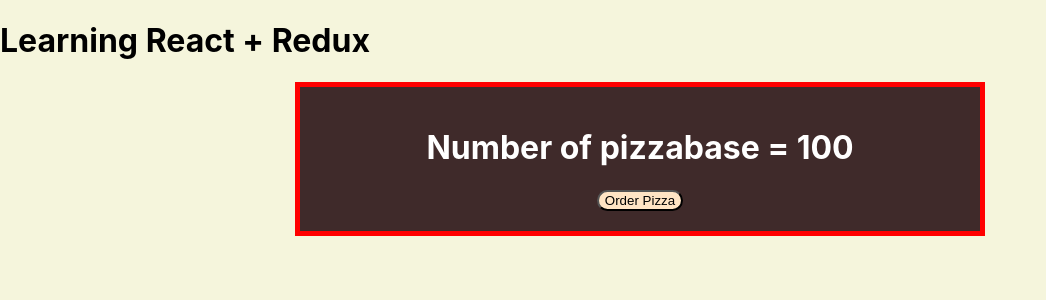
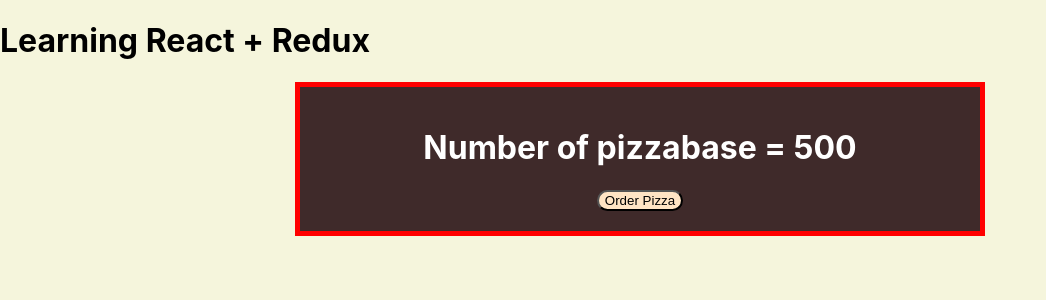
Before and after one commit to DavidOdhiambo1/learning-react-redux, a React (Create React App) app: page / in a window 1280 px wide. Shown: the top 300 px of the page, without its empty margins (0-1046 px from the left). Built offline with nearby package versions, Linux system fonts and the light colour scheme.

Commit message:
added mapStateToProps, mapDispatchToProps, connect

```diff
--- a/src/components/PizzaBox.js
+++ b/src/components/PizzaBox.js
@@ -1,14 +1,30 @@
 import React from 'react';
+import { orderPizza } from './redux/pizza/PizzaActions';
+import {connect} from 'react-redux';
 
 
 
-function PizzaBox() {
+function PizzaBox(props) {
+    console.log(props);
   return (
     <div className='container'>
-      <h1>Number of pizzabase = 100</h1>
-      <button className='button'>Order Pizza</button>
+      <h1>Number of pizzabase = {props.pizzaBase}</h1>
+      <button className='button' onClick={props.orderPizza}>Order Pizza</button>
     </div>
   )
 }
 
-export default PizzaBox
+  const mapStateToProps =(state)=>{
+    return {
+        pizzaBase:state.pizzaBase
+    }
+  }
+
+  const mapDispatchToProps = (dispatch)=>{
+    return {
+        orderPizza:()=>dispatch(orderPizza())
+    }
+  }
+
+
+export default connect (mapStateToProps,mapDispatchToProps)(PizzaBox)
```
